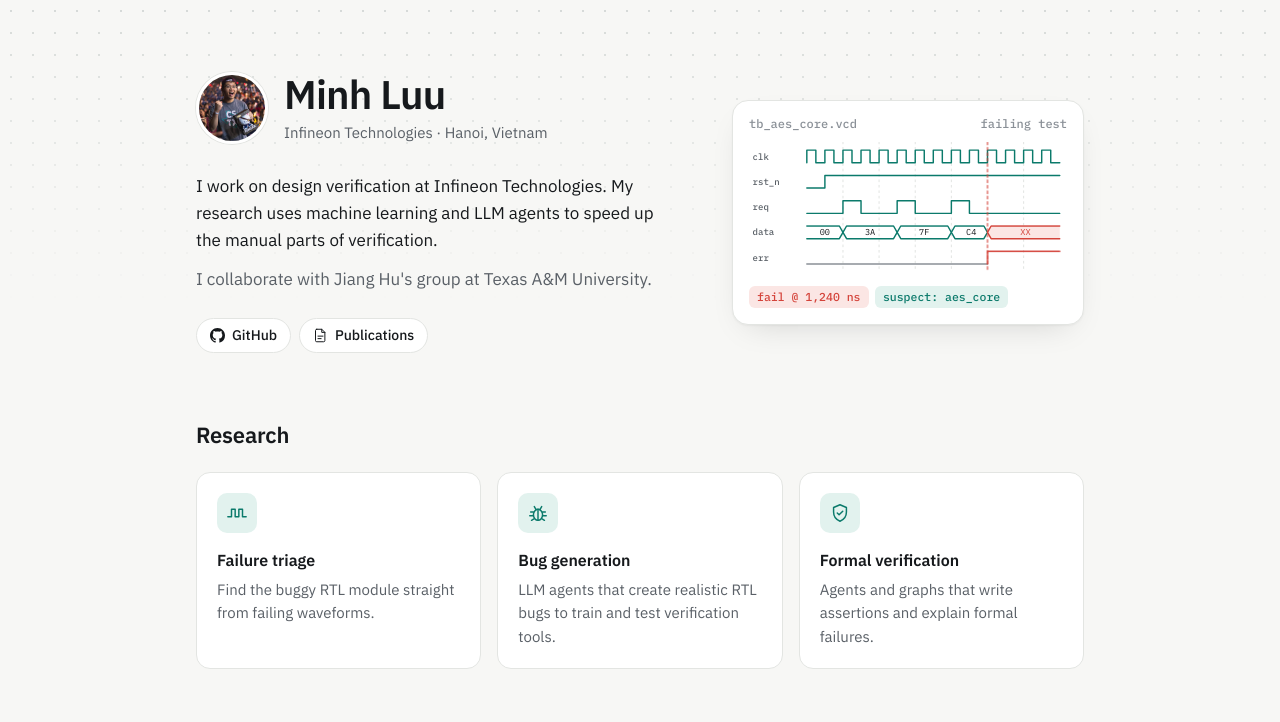
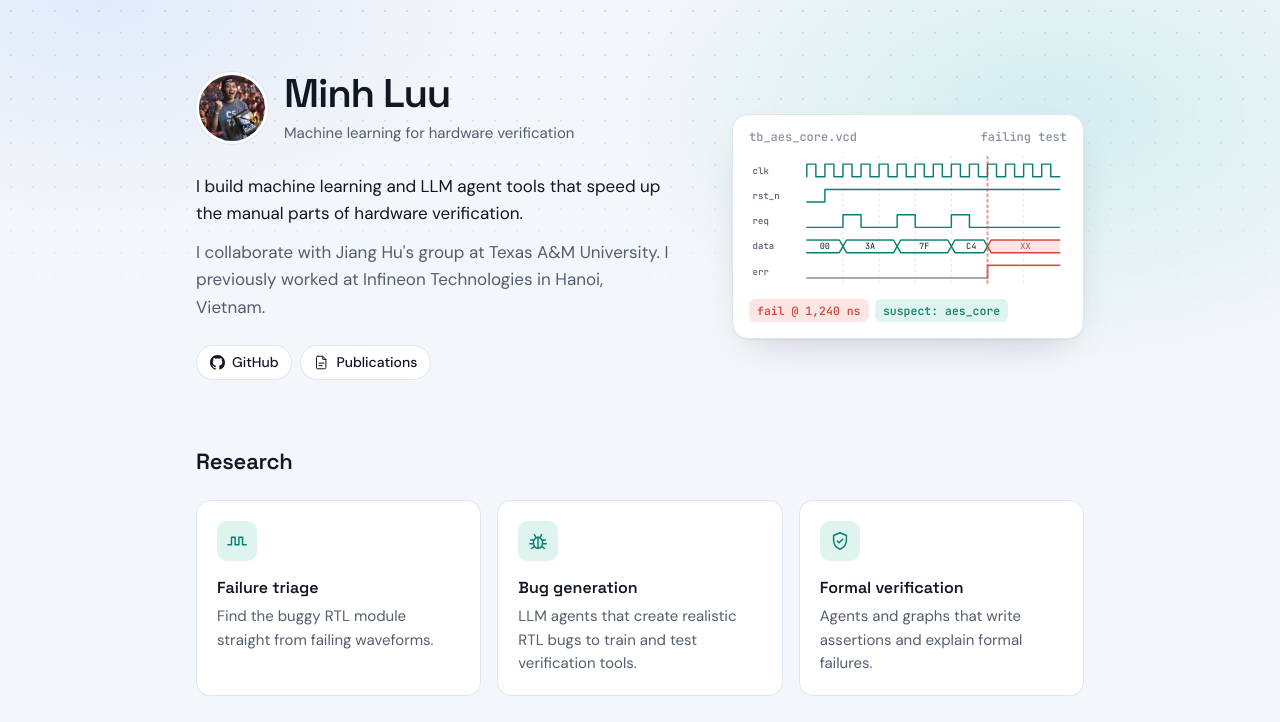
Before and after one commit to minhluu2000/minhluu2000.github.io, a plain HTML site: page index.html in a window 1280 px wide. Shown: the top 722 px of the page. Drawn offline with Linux system fonts and the light colour scheme.

Commit message:
Switch to cooler background and new fonts
Use Space Grotesk, DM Sans, and JetBrains Mono. Replace the warm
off-white with a cool gray and a soft glow behind the hero. Stop
listing Infineon as the current employer.

```diff
--- a/index.html
+++ b/index.html
@@ -14,43 +14,48 @@
   <link rel="icon" href="avatar.png">
   <link rel="preconnect" href="https://fonts.googleapis.com">
   <link rel="preconnect" href="https://fonts.gstatic.com" crossorigin>
-  <link rel="stylesheet" href="https://fonts.googleapis.com/css2?family=IBM+Plex+Mono:wght@400;500&family=IBM+Plex+Sans:wght@400;500;600&display=swap">
+  <link rel="stylesheet" href="https://fonts.googleapis.com/css2?family=DM+Sans:opsz,wght@9..40,400;9..40,500;9..40,600&family=JetBrains+Mono:wght@400;500&family=Space+Grotesk:wght@500;600&display=swap">
   <style>
     :root {
-      --bg: #f7f7f5;
+      --bg: #f3f6fa;
       --surface: #ffffff;
-      --thumb: #f1f3f2;
-      --text: #16191c;
-      --muted: #5a6067;
-      --faint: #8a9097;
-      --border: #e3e5e2;
-      --line: #d5d9d7;
-      --grid: #dfe2df;
-      --accent: #0b7a6b;
-      --accent-soft: #e2f2ee;
+      --thumb: #edf1f7;
+      --text: #111723;
+      --muted: #535e6e;
+      --faint: #8590a0;
+      --border: #dfe5ee;
+      --line: #cdd6e2;
+      --grid: #dbe2ec;
+      --accent: #0a7f70;
+      --accent-soft: #dff3ef;
       --bug: #d4433a;
       --bug-soft: #fbe6e4;
-      --shadow: 0 1px 2px rgb(0 0 0 / 4%), 0 12px 32px -16px rgb(0 0 0 / 18%);
-      --sans: "IBM Plex Sans", system-ui, -apple-system, "Segoe UI", Roboto, sans-serif;
-      --mono: "IBM Plex Mono", ui-monospace, "Cascadia Mono", Consolas, monospace;
+      --glow-a: rgb(20 184 166 / 14%);
+      --glow-b: rgb(59 130 246 / 10%);
+      --shadow: 0 1px 2px rgb(15 23 42 / 5%), 0 16px 40px -20px rgb(15 23 42 / 25%);
+      --sans: "DM Sans", system-ui, -apple-system, "Segoe UI", Roboto, sans-serif;
+      --display: "Space Grotesk", "DM Sans", system-ui, sans-serif;
+      --mono: "JetBrains Mono", ui-monospace, "Cascadia Mono", Consolas, monospace;
     }
 
     @media (prefers-color-scheme: dark) {
       :root {
-        --bg: #0e1012;
-        --surface: #15181b;
-        --thumb: #1a1e21;
-        --text: #e7e9ea;
-        --muted: #a1a7ad;
-        --faint: #6e757c;
-        --border: #262b30;
-        --line: #343a40;
-        --grid: #22272b;
-        --accent: #45c8b0;
-        --accent-soft: #11302a;
+        --bg: #0a0d13;
+        --surface: #111620;
+        --thumb: #151b27;
+        --text: #e6eaf2;
+        --muted: #9aa5b5;
+        --faint: #6a7585;
+        --border: #1f2836;
+        --line: #2c3748;
+        --grid: #1a2230;
+        --accent: #3fd0b5;
+        --accent-soft: #0e2d2a;
         --bug: #ff6b5f;
         --bug-soft: #3a1b19;
-        --shadow: 0 1px 2px rgb(0 0 0 / 30%), 0 12px 32px -16px rgb(0 0 0 / 60%);
+        --glow-a: rgb(45 212 191 / 10%);
+        --glow-b: rgb(96 165 250 / 9%);
+        --shadow: 0 1px 2px rgb(0 0 0 / 40%), 0 16px 40px -20px rgb(0 0 0 / 70%);
       }
     }
 
@@ -67,6 +72,7 @@
     }
 
     p, h1, h2, h3, ul, ol, figure { margin: 0; }
+    h1, h2, h3 { font-family: var(--display); }
     ul, ol { padding: 0; list-style: none; }
 
     a { color: var(--accent); text-underline-offset: 0.2em; }
@@ -94,6 +100,9 @@
       position: relative;
       padding: 3rem 0 0.5rem;
       overflow: hidden;
+      background:
+        radial-gradient(38rem 22rem at 82% 30%, var(--glow-a), transparent 70%),
+        radial-gradient(34rem 20rem at 8% 0%, var(--glow-b), transparent 70%);
     }
     @media (min-width: 52rem) { .hero { padding-top: 4.5rem; } }
     .hero::before {
@@ -130,7 +139,7 @@
       font-size: 2.5rem;
       font-weight: 600;
       line-height: 1.1;
-      letter-spacing: -0.02em;
+      letter-spacing: -0.03em;
     }
     .role { margin-top: 0.3rem; color: var(--muted); font-size: 0.9375rem; }
 
@@ -316,13 +325,13 @@
         <img class="avatar" src="avatar.png" width="72" height="72" alt="Photo of Minh Luu">
         <div>
           <h1>Minh Luu</h1>
-          <p class="role">Infineon Technologies · Hanoi, Vietnam</p>
+          <p class="role">Machine learning for hardware verification</p>
         </div>
       </div>
 
       <div class="intro">
-        <p class="lead">I work on design verification at Infineon Technologies. My research uses machine learning and LLM agents to speed up the manual parts of verification.</p>
-        <p>I collaborate with Jiang Hu's group at Texas A&amp;M University.</p>
+        <p class="lead">I build machine learning and LLM agent tools that speed up the manual parts of hardware verification.</p>
+        <p>I collaborate with Jiang Hu's group at Texas A&amp;M University. I previously worked at Infineon Technologies in Hanoi, Vietnam.</p>
       </div>
 
       <div class="contact">
```
